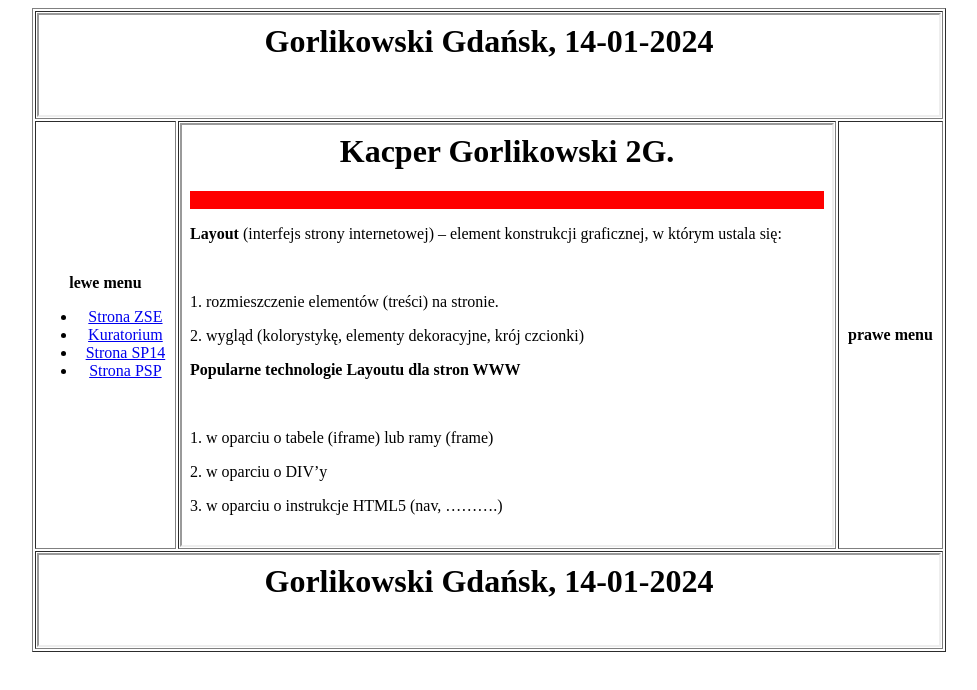
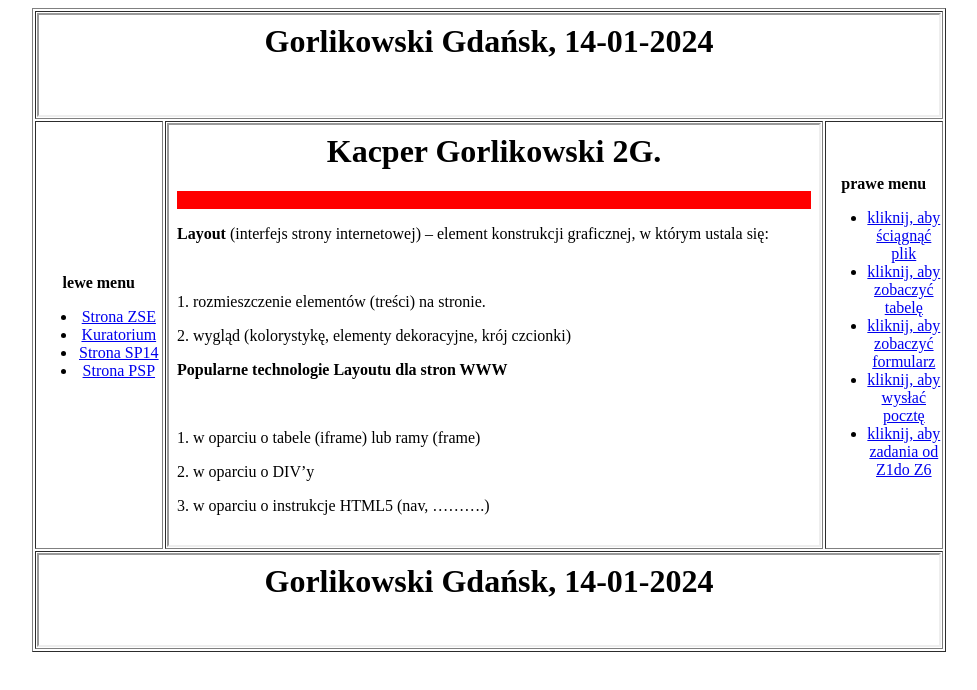
Before and after one commit to kacergork/zadanie12, a plain HTML site: page index.html in a window 1280 px wide. Shown: the whole page, without its empty margins (151-1128 px from the left). Drawn offline with Linux system fonts and the light colour scheme.

Commit message:
Update index.html

```diff
--- a/index.html
+++ b/index.html
@@ -35,7 +35,28 @@
 </b>
  </td>
  <td width=18% align="center">
- <b>prawe menu</b>
+<b>prawe menu</b>
+ <ul>
+ <li>
+ <a href=???????????????>kliknij, aby ściągnąć plik</a>
+ </li>
+ <li>
+ <a href="tabela_gorlikowski.html" target="obszar_glowny">kliknij, aby
+zobaczyć tabelę</a>
+ </li>
+ <li>
+ <a href="formularz_gorlikowski.html" target="obszar_glowny">kliknij, aby
+zobaczyć formularz</a>
+ </li>
+ <li>
+ <a href="?????????????????????????????">kliknij, aby wysłać pocztę</a>
+ </li>
+ <li>
+ <a href="z1_z6_twoje_nazwisko.html" target="obszar_glowny">kliknij, aby
+zadania od Z1do Z6</a>
+ </li>
+ </ul>
+
  </td>
  </tr>
  <tr>
```
